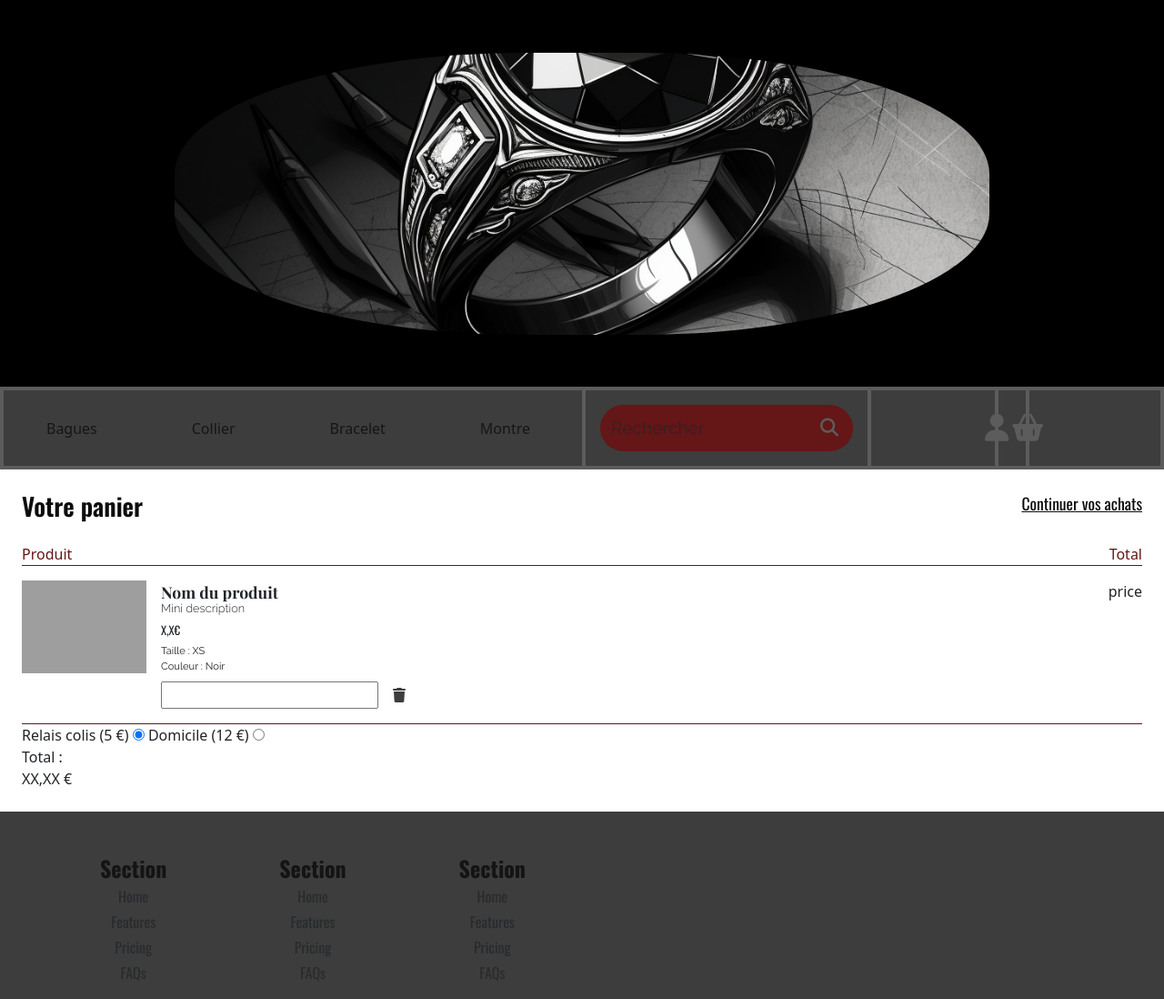
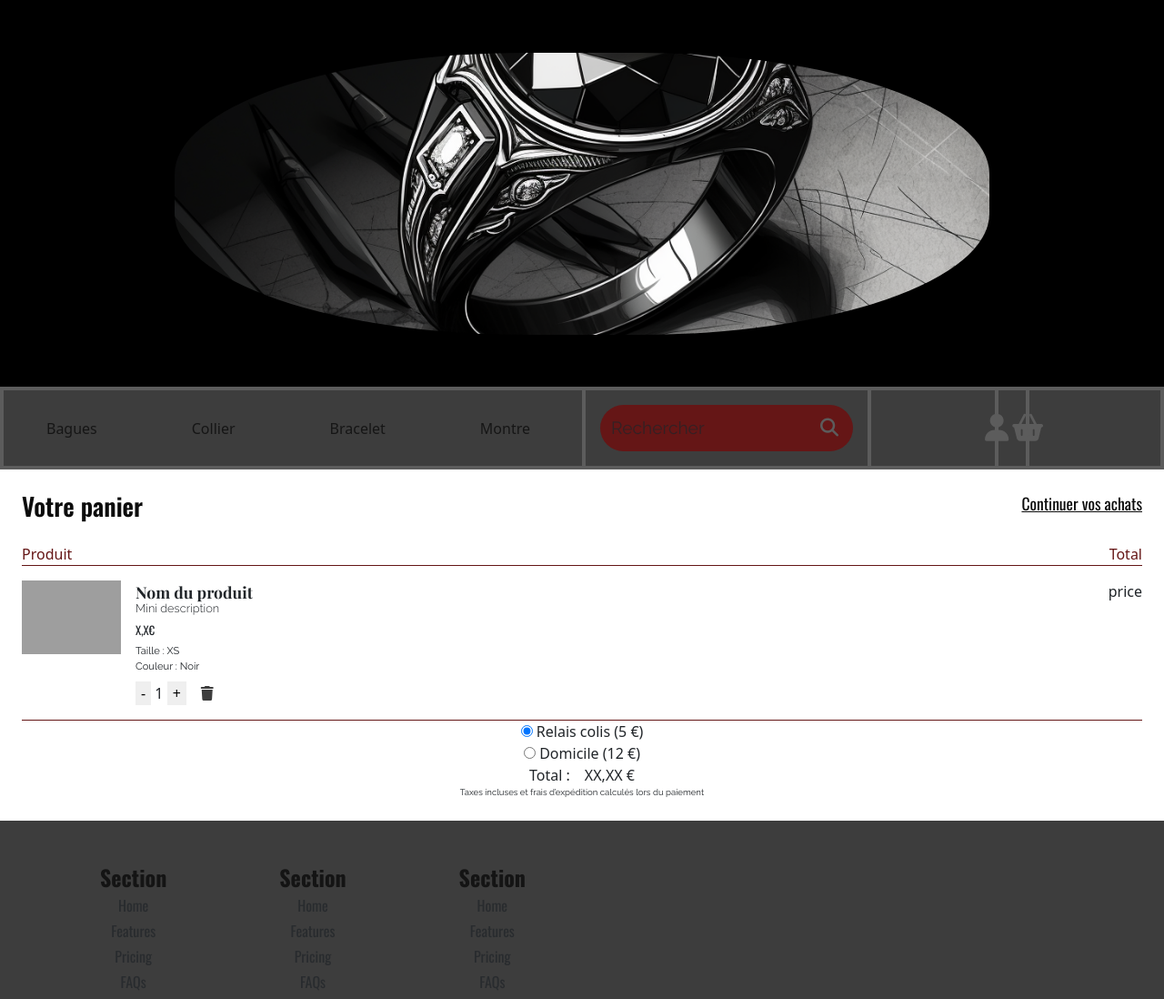
Before and after one commit to Neordan/RuggedElegance, a plain HTML site: page shop.html in a window 1280 px wide. Shown: the top 1098 px of the page at 91% size. Drawn offline with nearby package versions, Linux system fonts and the light colour scheme; grey boxes are pictures that could not be loaded.

Commit message:
Amélioration de la page panier

```diff
--- a/assets/style/main.css
+++ b/assets/style/main.css
@@ -742,10 +742,21 @@ img {
   font-size: 0.8rem;
 }
 
+.quantity-control {
+  border: none;
+
+}
+
 .info-line-cart p:nth-child(4), .info-line-cart p:last-of-type{
   font-family: "Raleway";
   font-size: 0.7rem;
   margin: 5px 0 0 0;
+}
+
+.taxe {
+  font-family: "Raleway";
+  font-size: 0.6rem;
+  margin: 0;
 }
 
 
--- a/shop.html
+++ b/shop.html
@@ -101,27 +101,38 @@
                             <p class="">Taille : XS</p>
                             <p class="m-0">Couleur : Noir</p>
                             <div class="d-flex align-items-center mt-2">
-                                <input type="number" min="1">
+                                <div class="">
+                                    <button class="quantity-control" data-action="decrement"
+                                        data-product-id="${item.id}">-</button>
+                                    <span class="quantity">1</span>
+                                    <button class="quantity-control" data-action="increment"
+                                        data-product-id="${item.id}">+</button>
+                                </div>
                                 <i class="fa-solid fa-trash ms-3"></i>
                             </div>
                         </div>
                     </div>
                     <p>price</p>
                 </div>
-                <div>
-                    <label for="delivery-1">Relais colis (5 €)</label>
-                    <input class="delivery-option" name="delivery" id="delivery-1" data-index="0" type="radio"
-                        checked>
-
-                    <label for="delivery-2">Domicile (12 €)</label>
-                    <input class="delivery-option" name="delivery" id="delivery-2" data-index="1" type="radio">
+                <div class="d-flex flex-column justify-content-center align-items-center">
+                    <div>
+                        <input class="delivery-option" name="delivery" id="delivery-1" data-index="0" type="radio"
+                            checked>
+                        <label for="delivery-1">Relais colis (5 €)</label>
+                    </div>
+                    <div>
+                        <input class="delivery-option" name="delivery" id="delivery-2" data-index="1" type="radio">
+                        <label for="delivery-2">Domicile (12 €)</label>
+                    </div>
                 </div>
 
-
-                        <td colspan="2">Total :</td>
-                        <p class="total-cart">XX,XX €</p>
-                    </tr>
-                </tfoot>
+                <div class="subtotal d-flex justify-content-center">
+                    <p class="mb-0">Total :</p>
+                    <p class="total-cart ms-3 mb-0">XX,XX €</p>
+                </div>
+                <p class="taxe d-flex justify-content-center">Taxes incluses et frais d’expédition calculés lors du
+                    paiement
+                </p>
             </div>
         </section>
 
```
